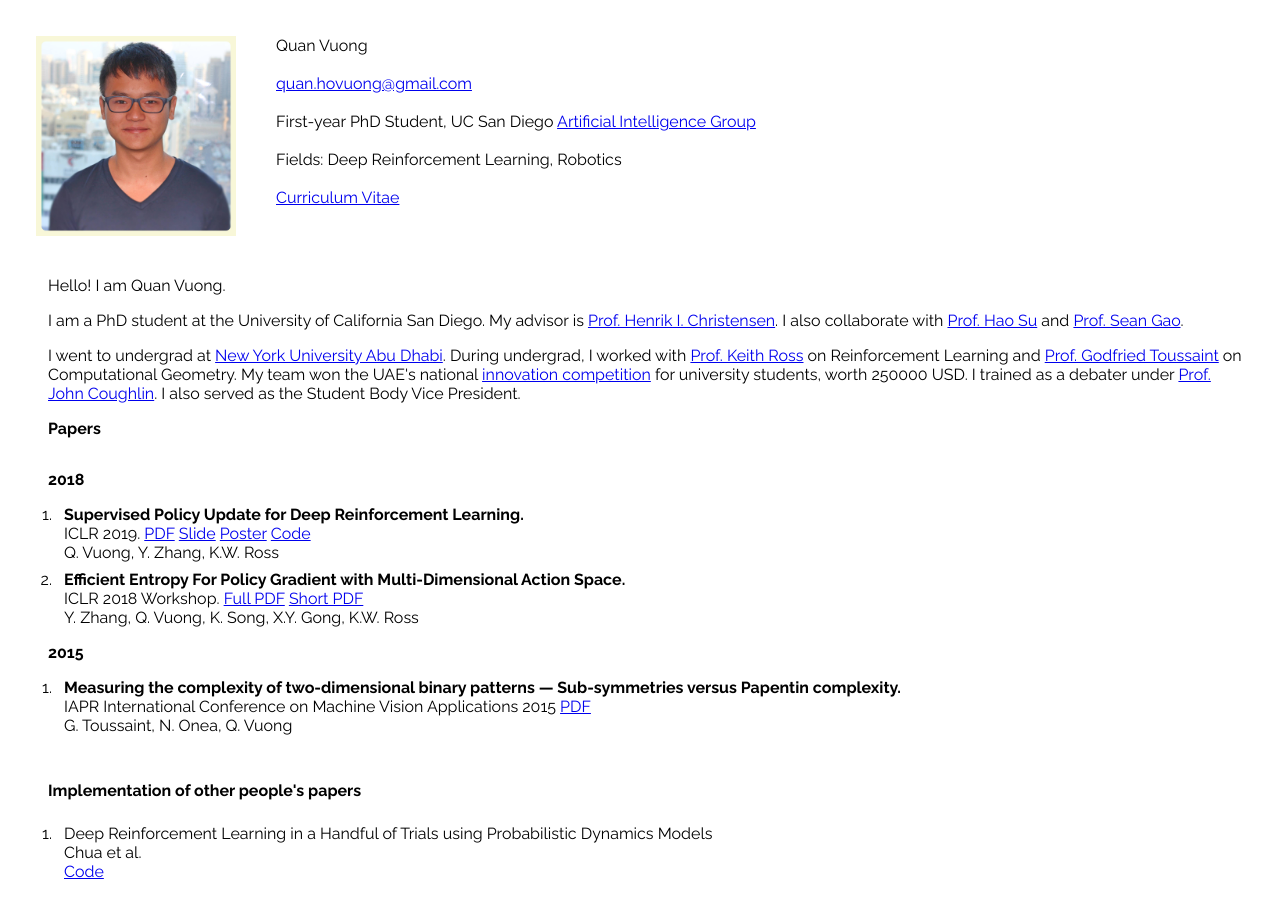
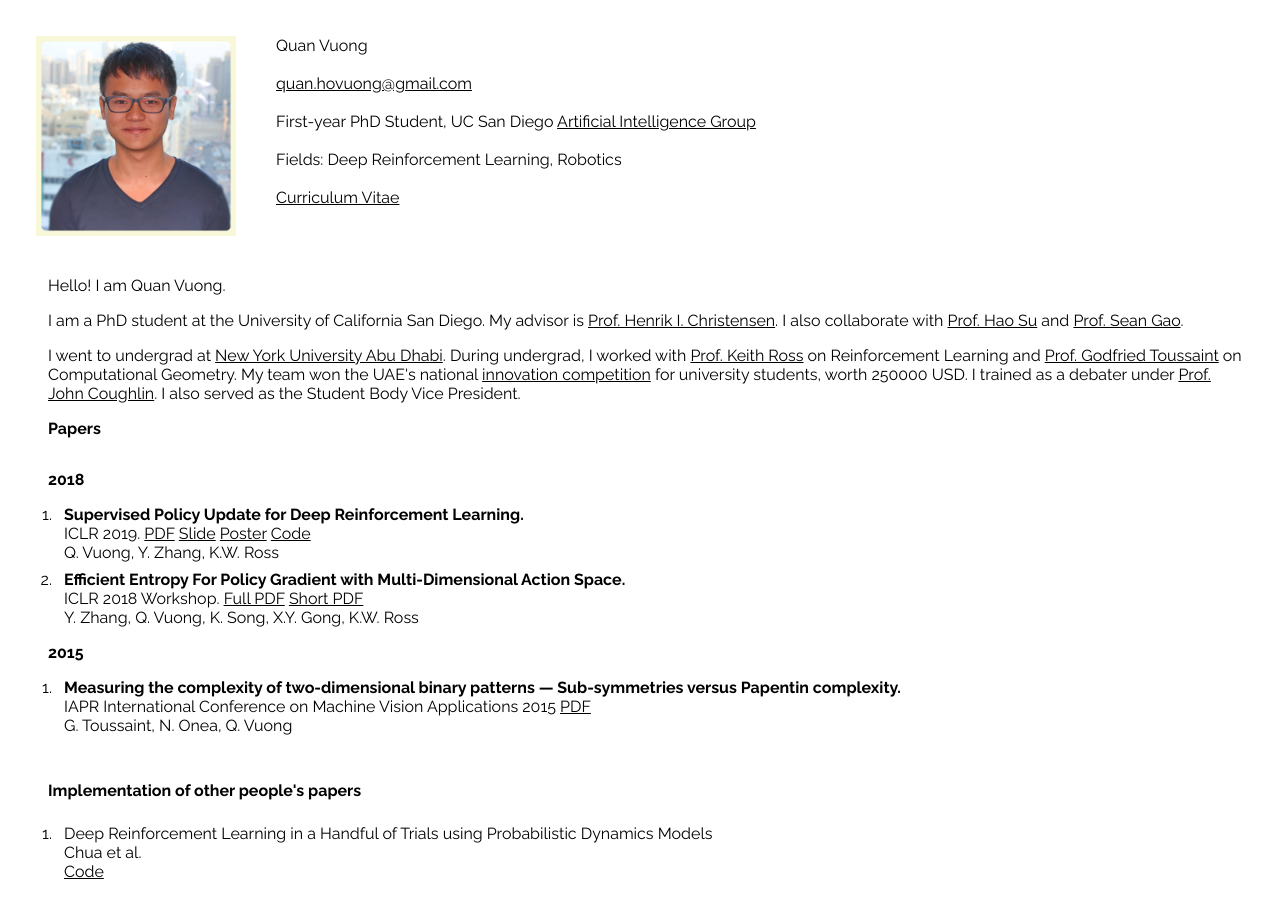
Before and after one commit to quanvuong/quanvuong.github.io, a React (Create React App) app: page / in a window 1280 px wide. Shown: the top 918 px of the page. Built offline with nearby package versions, Linux system fonts and the light colour scheme.

Commit message:
set url color to black

```diff
--- a/src/App.css
+++ b/src/App.css
@@ -7,3 +7,5 @@
 .Header {
   display: flex;
 }
+
+a:link {color: #000000}
```
